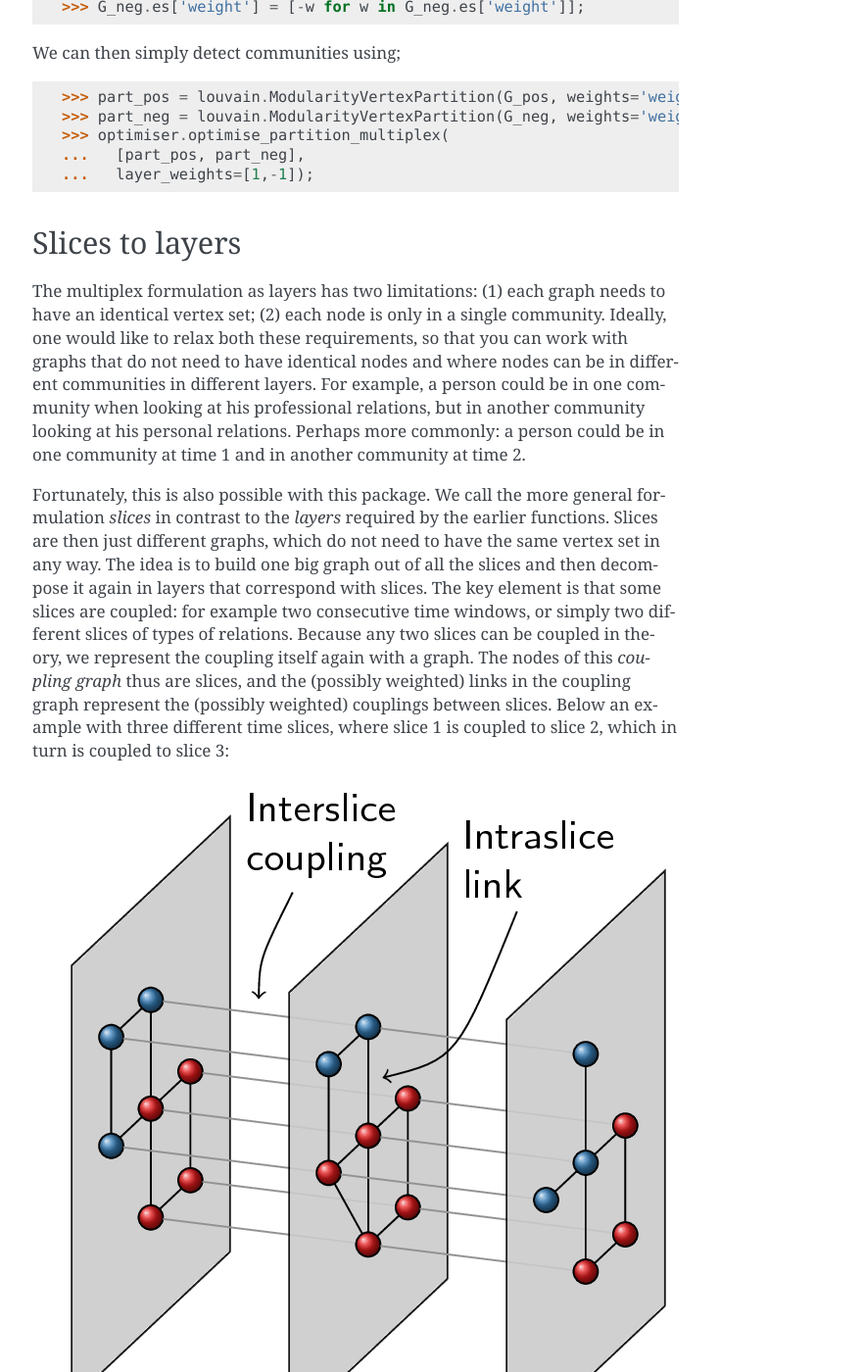
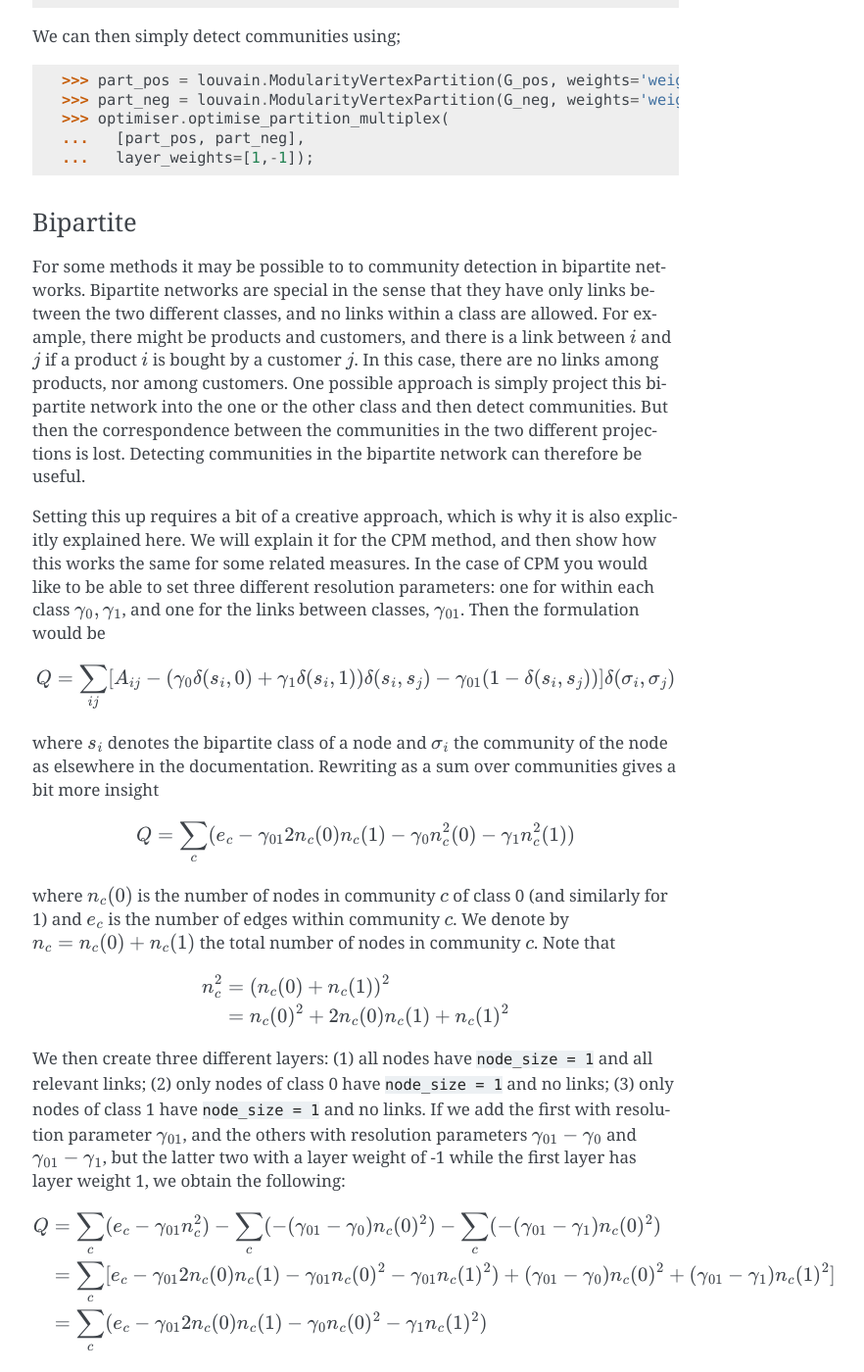
Before and after one commit to vtraag/leidenalg, a Sphinx documentation site: the page built from doc/source/multiplex.rst, in a window 1280 px wide and 1400 px high, scrolled down 2389 px. Shown: the whole window at 98% size, without its empty margins (387-1269 px from the left). Built offline with Sphinx 7.4.7, drawn with Linux system fonts in a browser that asks for light colours; pages that are not in the unit, such as notebooks, are missing from menus; some of the changed text lies outside the part shown.

Commit message:
Corrected references and added bipartite detection.

```diff
--- a/doc/source/multiplex.rst
+++ b/doc/source/multiplex.rst
@@ -108,6 +108,103 @@ We can then simply detect communities using;
 ...   [part_pos, part_neg],
 ...   layer_weights=[1,-1]);
 
+Bipartite
+^^^^^^^^^
+
+For some methods it may be possible to to community detection in bipartite
+networks. Bipartite networks are special in the sense that they have only links
+between the two different classes, and no links within a class are allowed. For
+example, there might be products and customers, and there is a link between
+:math:`i` and :math:`j` if a product :math:`i` is bought by a customer
+:math:`j`. In this case, there are no links among products, nor among
+customers. One possible approach is simply project this bipartite network into
+the one or the other class and then detect communities. But then the
+correspondence between the communities in the two different projections is
+lost. Detecting communities in the bipartite network can therefore be useful.
+
+Setting this up requires a bit of a creative approach, which is why it is also
+explicitly explained here. We will explain it for the CPM method, and then show
+how this works the same for some related measures. In the case of CPM you would
+like to be able to set three different resolution parameters: one for within
+each class :math:`\gamma_0, \gamma_1`, and one for the links between classes,
+:math:`\gamma_{01}`. Then the formulation would be
+
+.. math:: Q = \sum_{ij}
+   [A_{ij}
+    - (\gamma_0\delta(s_i,0) + \gamma_1\delta(s_i,1)) \delta(s_i,s_j)
+    - \gamma_{01}(1 - \delta(s_i, s_j))
+   ]\delta(\sigma_i, \sigma_j)
+
+where :math:`s_i` denotes the bipartite class of a node and :math:`\sigma_i`
+the community of the node as elsewhere in the documentation. Rewriting as a sum
+over communities gives a bit more insight
+
+.. math:: Q = \sum_c (e_c
+                      - \gamma_{01} 2 n_c(0) n_c(1)
+                      - \gamma_0 n^2_c(0)
+                      - \gamma_1 n^2_c(1))
+
+where :math:`n_c(0)` is the number of nodes in community :math:`c` of class 0
+(and similarly for 1) and :math:`e_c` is the number of edges within community
+:math:`c`. We denote by :math:`n_c = n_c(0) + n_c(1)` the total number of nodes
+in community :math:`c`. Note that
+
+.. math:: n_c^2 &= (n_c(0) + n_c(1))^2 \\
+                &= n_c(0)^2 + 2 n_c(0) n_c(1) + n_c(1)^2
+
+We then create three different layers: (1) all nodes have ``node_size = 1`` and
+all relevant links; (2) only nodes of class 0 have ``node_size = 1`` and no
+links; (3) only nodes of class 1 have ``node_size = 1`` and no links. If we add
+the first with resolution parameter :math:`\gamma_{01}`, and the others with
+resolution parameters :math:`\gamma_{01} - \gamma_0` and :math:`\gamma_{01}
+- \gamma_1`, but the latter two with a layer weight of -1 while the first
+layer has layer weight 1, we obtain the following:
+
+.. math:: Q &=  \sum_c (e_c - \gamma_{01} n_c^2)
+               -\sum_c (- (\gamma_{01} - \gamma_0) n_c(0)^2)
+               -\sum_c (- (\gamma_{01} - \gamma_1) n_c(0)^2) \\
+            &=  \sum_c [e_c - \gamma_{01} 2 n_c(0) n_c(1)
+                            - \gamma_{01} n_c(0)^2
+                            - \gamma_{01} n_c(1)^2)
+                            + ( \gamma_{01} - \gamma_0) n_c(0)^2
+                            + ( \gamma_{01} - \gamma_1) n_c(1)^2
+                      ] \\
+            &=  \sum_c (e_c - \gamma_{01} 2 n_c(0) n_c(1)
+                          - \gamma_{0} n_c(0)^2
+                          - \gamma_{1} n_c(1)^2) \\
+
+Hence detecting communities with these three layers corresponds to detecting
+communities in bipartite networks. Although we worked out this example for
+directed network including self-loops (since it is easiest), it works out
+similarly for undirected networks (with or without self-loops). This only
+corresponds to the CPM method. However, using a little additional trick, we can
+also make this work for modularity. Essentially, modularity is nothing else
+than CPM with the ``node_size`` set to the degree, and the resolution parameter
+set to :math:`\gamma = \frac{1}{2m}`. In particular, in general (i.e. not
+specifically for bipartite graph) if ``node_sizes=G.degree()`` we then obtain
+
+.. math:: Q = \sum_{ij} A_{ij} - \gamma k_i k_j
+
+In the case of bipartite graphs something similar is obtained, but then
+correctly adapted (as long as the resolution parameter is also appropriately
+rescaled). Note that this is only possible for modularity for undirected
+graphs. Hence, we can also detect communities in bipartite networks using
+modularity by using this little trick.
+
+All of this has been implemented in the constructor
+:func:`~louvain.CPMVertexPartition.Bipartite`. You can simply pass in a
+bipartite network with the classes appropriately defined in ``G.vs['type']`` or
+equivalent. This function assumes the two classes are coded by ``0`` and ``1``,
+and if this is not the case it will try to convert it into such categories by
+:func:`ig.UniqueIdGenerator`.
+
+An explicit example of this:
+
+>>> p_01, p_0, p_1 = louvain.CPMVertexPartition.Bipartite(G,
+...                    resolution_parameter_01=0.1);
+>>> optimiser.optimise_partition_multiplex([p_01, p_0, p_1],
+...                                        layer_weights=[1, -1, -1]);
+
 Slices to layers
 ----------------
 
```
Also changed, not shown: other parts of doc/source/multiplex.rst (+26 -26 lines), doc/source/advanced.rst (+58 -50 lines), doc/source/implement.rst (+22 -13 lines), doc/source/index.rst (+10 -8 lines), doc/source/intro.rst (+7 -7 lines), doc/source/figures/layers_separate.png, doc/source/figures/slices.png, 8 other files.
